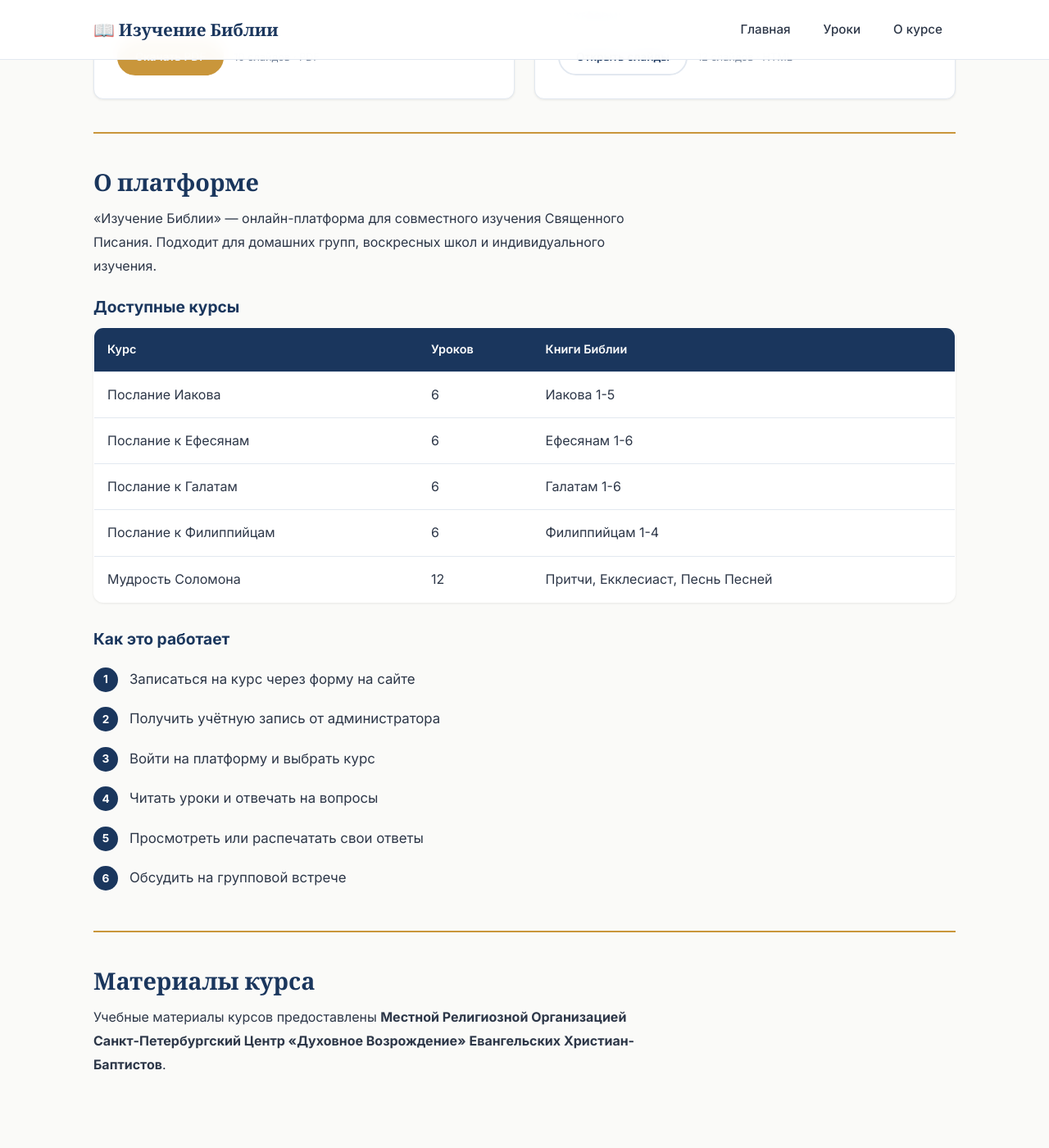
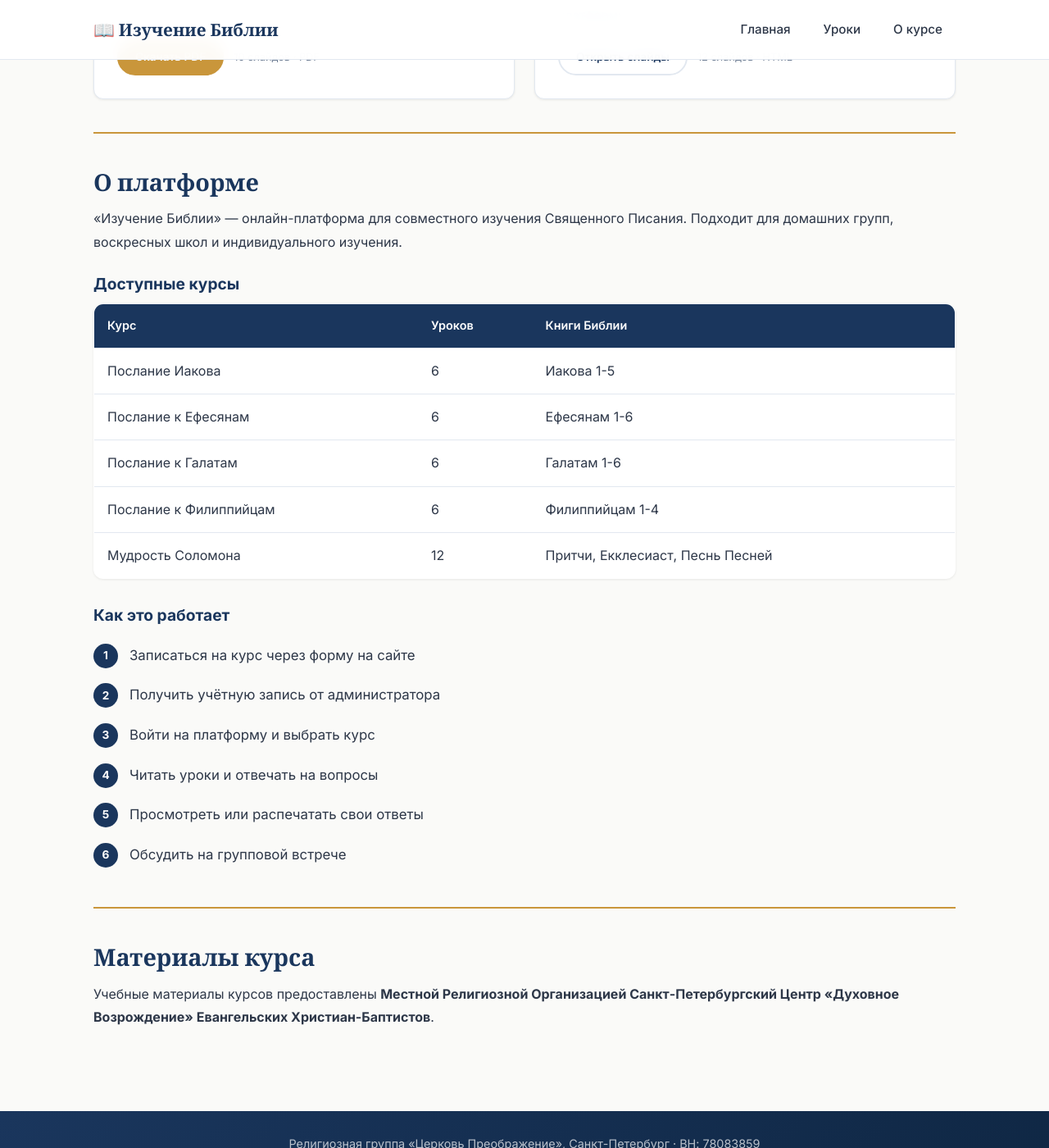
Before and after one commit to Slakwik/bible-learning, a Jekyll site: the page built from about.html, in a window 1280 px wide and 1400 px high, scrolled down 419 px. Shown: the whole window at 82% size. Built offline with Jekyll 4.4.1, drawn with Linux system fonts in a browser that asks for light colours; comment, search, counter and statistics services are not loaded.

Commit message:
Widen about section text blocks to full width
Co-Authored-By: Claude Opus 4.6 (1M context) <noreply@anthropic.com>

```diff
--- a/assets/css/style.css
+++ b/assets/css/style.css
@@ -885,7 +885,7 @@ h3 { font-size: 1.2rem; margin-bottom: 0.4em; }
 }
 
 .about-section h2 { margin-bottom: 12px; }
-.about-section p { max-width: 700px; line-height: 1.8; }
+.about-section p { max-width: 100%; line-height: 1.8; }
 
 .about-steps {
   list-style: none;
```
